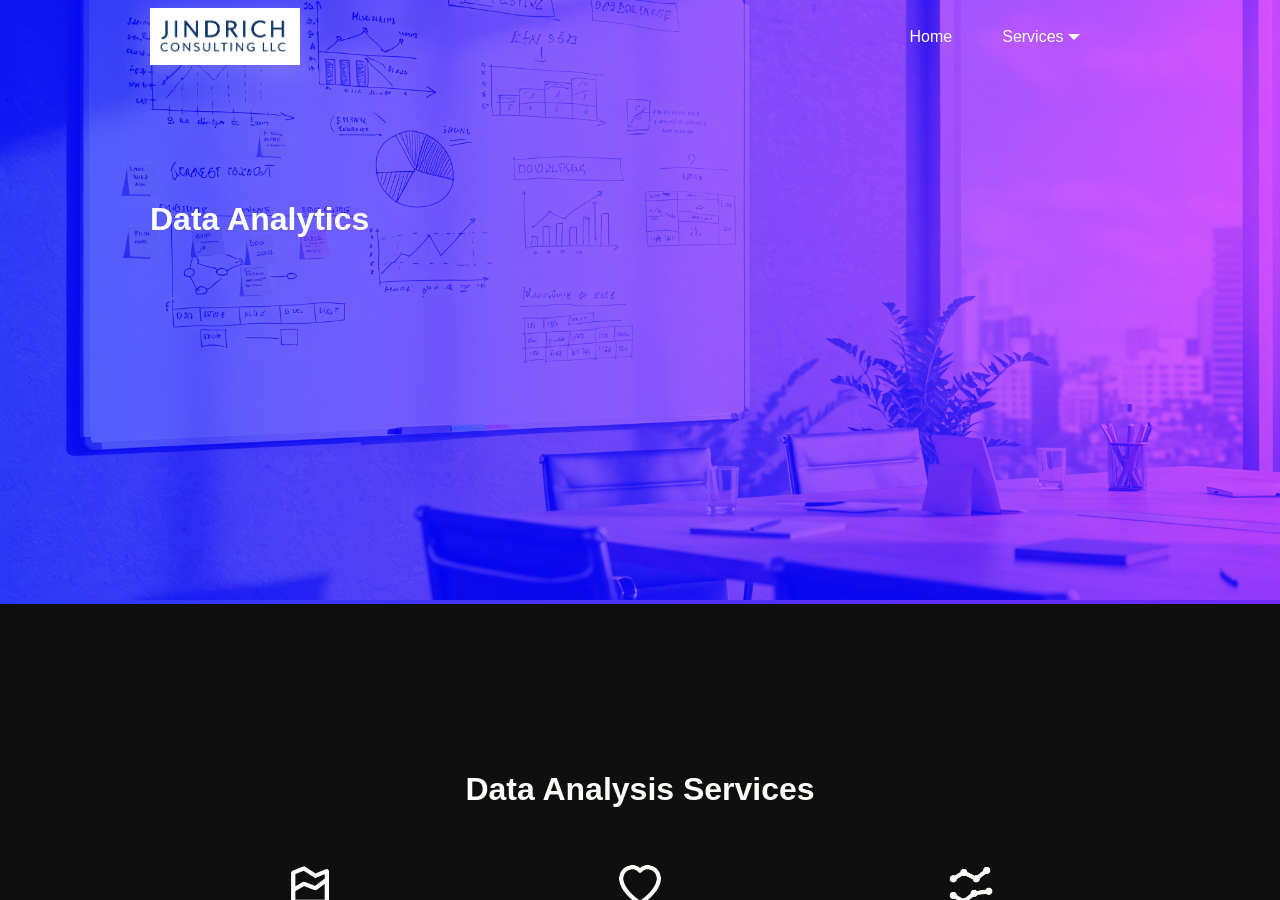
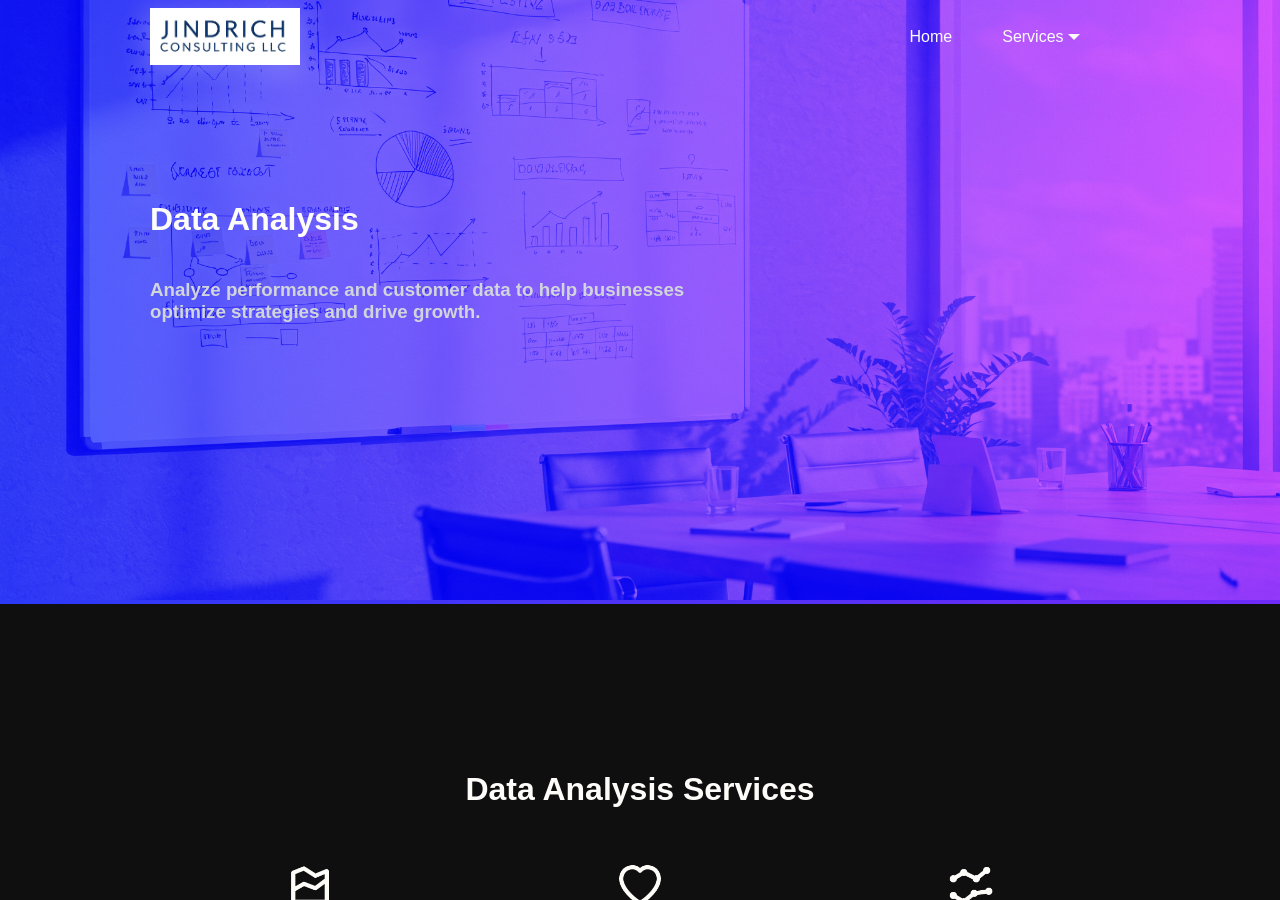
Before and after one commit to jindrich-consulting-llc/jindrich-consulting-llc.github.io, a Jekyll site: the page built from pages/data_analytics.md, in a window 1280 px wide and 900 px high. Built offline with Jekyll 4.4.1, drawn with Linux system fonts in a browser that asks for light colours.

Commit message:
added service description to banner

```diff
--- a/_includes/header.html
+++ b/_includes/header.html
@@ -61,7 +61,8 @@
             <img src="../assets/img/banners/Gemini_Generated_Whiteboard_Meeting.jpeg" alt="Whiteboard Meeting">
         </div>
         <div class="banner-content">
-            <h1>Data Analytics</h1>
+            <h1>{{ site.data.data_analytics.title }}</h1>
+            <h3>{{ site.data.data_analytics.description }}</h3>
         </div>
 
         {% elsif page.url == '/services/data-engineering' %}
@@ -69,7 +70,8 @@
             <img src="../assets/img/banners/Gemini_Generated_Server_Ports.jpeg" alt="Server Ports">
         </div>
         <div class="banner-content">
-            <h1>Data Engineering</h1>
+            <h1>{{ site.data.data_engineering.title }}</h1>
+            <h3>{{ site.data.data_engineering.description }}</h3>
         </div>
 
         {% endif %}
```
